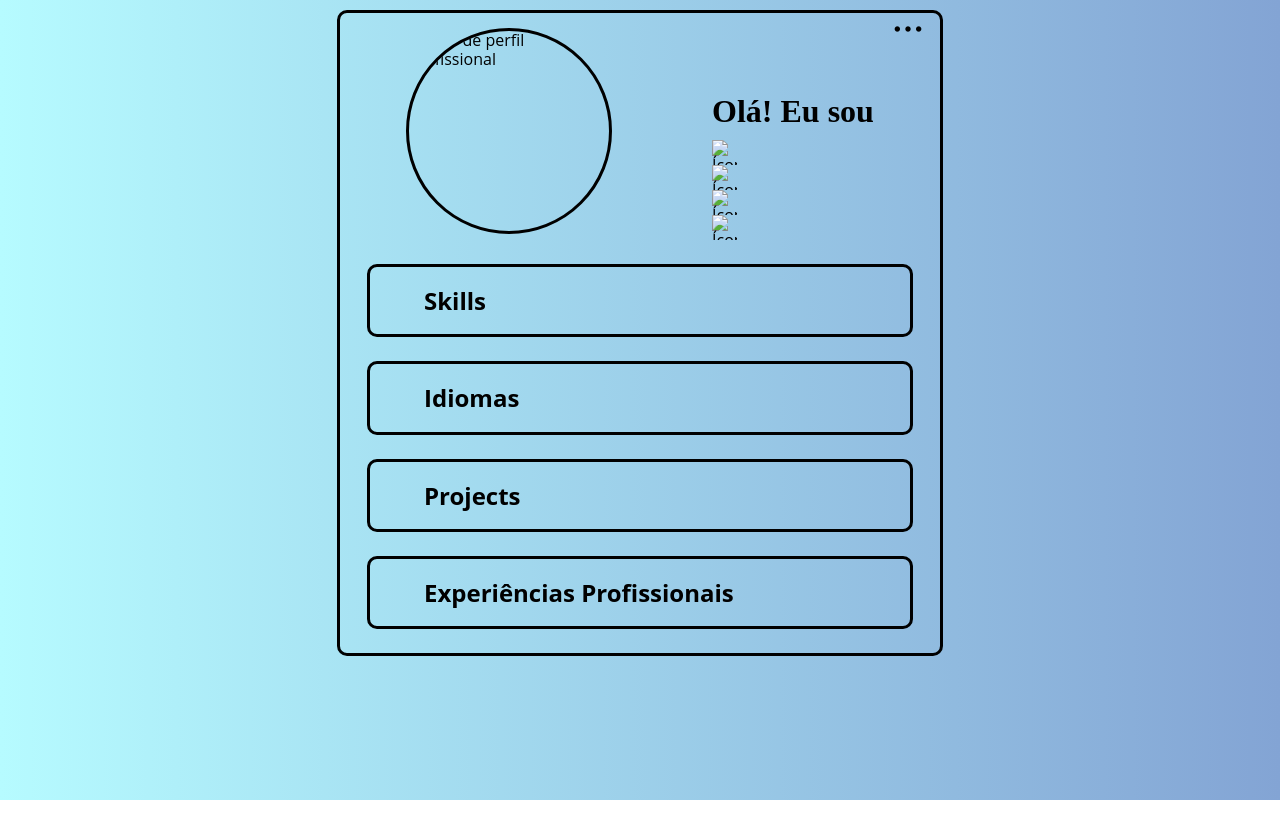
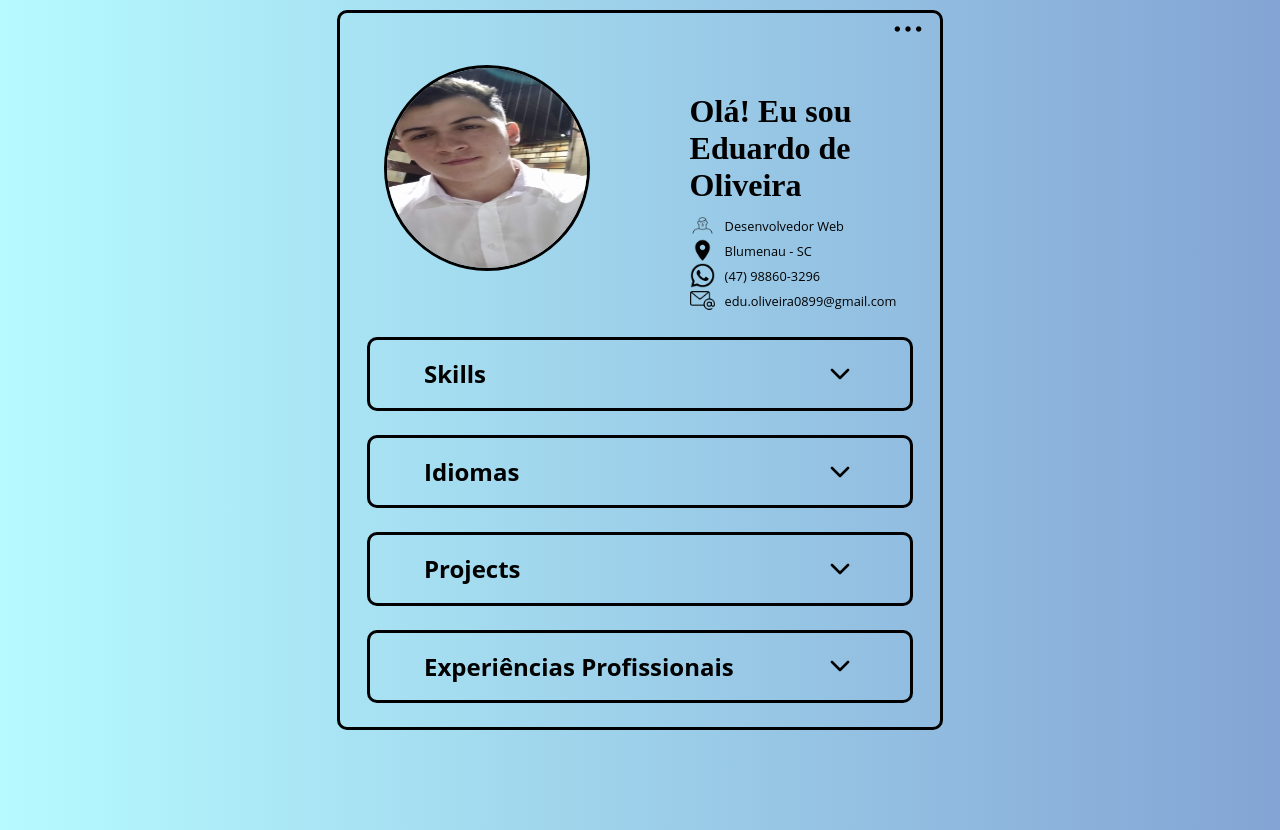
Before and after one commit to EduardoDeOliveira99/Portfolio, a plain HTML site: page index.html in a window 1280 px wide. Before the commit the page ends 800 px from the top, so only its background shows below. Drawn offline with nearby package versions, Linux system fonts and the light colour scheme; no server answers; files whose address does not match are found by name; a web font is replaced by a local one.

Commit message:
add header and skills key values by API

```diff
--- a/assets/css/body__modal.css
+++ b/assets/css/body__modal.css
@@ -40,7 +40,7 @@
     background-color: transparent;
     height: 2rem;
     width: 2rem;
-    background-image: url("/Portfolio/images/down-chevron.png");
+    background-image: url("/Portfolio/data/images/down-chevron.png");
     background-size: cover;
     cursor: pointer;
     transition: .2s;
--- a/assets/css/header.css
+++ b/assets/css/header.css
@@ -42,12 +42,12 @@
     display: flex;
     gap: 10px;
     margin: 0;
+    align-items: center;
 }
 
 .list__item__icon{
     max-width: 25px;
     max-height: 25px;
-    align-self: center;
 }
 .list__item__text{
     font-size: .8rem;
--- a/assets/js/api.js
+++ b/assets/js/api.js
@@ -1,4 +1,4 @@
-const url = "https://raw.githubusercontent.com/digitalinnovationone/js-developer-portfolio/main/data/profile.json"
+const url = "https://raw.githubusercontent.com/EduardoDeOliveira99/Portfolio/main/data/profile.json"
 
 function getProfileData() {
     return fetch(url)
--- a/assets/js/main.js
+++ b/assets/js/main.js
@@ -2,13 +2,46 @@
 (async () => {
     const profileData = await getProfileData();
 
-
-    function convertProfileData (getProfileData){
+    function insertHeaderContent () {
 
         const name = profileData.name;
         const job = profileData.job;
         const location = profileData.location;
         const phone = profileData.phone;
+        const email = profileData.email;
+
+        document.querySelector("#name").textContent = name;
+        document.querySelector("#job").textContent = job;
+        document.querySelector("#location").textContent = location;
+        document.querySelector("#phone").textContent = phone;
+        document.querySelector("#phone").href = `tel: ${phone}`;
+        document.querySelector("#email").textContent = email;
+        document.querySelector("#email").href = `mailto: ${email}`;
+
+
     }
 
+    insertHeaderContent()
+
+    function insertSkillsContent () {
+
+        const hardSkillsGrid = document.querySelector(".content__pro-skills__grid");
+        const hardSkills = profileData.skills.hardSkills;
+
+        hardSkills.map((i) => {
+            return hardSkillsGrid.innerHTML += `<img class="pro-skills__grid__icon"
+            src="${i.logo}" alt="${i.name}">`
+        })
+
+        const softSkillsGrid = document.querySelector(".content__skills__list");
+        const softSkills = profileData.skills.softSkills;
+
+        softSkills.map((value) => {
+            return softSkillsGrid.innerHTML += `<li class="content__skills__list-item">
+            ${value}</li>`
+        })
+    }
+    insertSkillsContent()
+
+
 })()
--- a/data/profile.json
+++ b/data/profile.json
@@ -25,11 +25,11 @@
         }
       ],
       "softSkills": [
-        "Empatia",
-        "Liderança",
+        "Boa comunicação<",
         "Trabalho em equipe",
-        "Flexibilidade",
-        "Organização"
+        "Autodidatismo",
+        "Bom raciocínio lógico",
+        ">Comprometimento profissional"
       ]
     },
     "languages": [
--- a/index.html
+++ b/index.html
@@ -29,7 +29,7 @@
       <header class="header">
         <img
           class="header__image"
-          src="/Portfolio/images/foto Eduardo.jpg"
+          src="/Portfolio/data/images/foto Eduardo.jpg"
           alt="Foto de perfil profissional"
         />
         <div class="header__right">
@@ -38,7 +38,7 @@
             <li class="header__list__item">
               <img
                 class="list__item__icon"
-                src="/Portfolio/images/pessoa.png"
+                src="/Portfolio/data/images/pessoa.png"
                 alt="Ícone de pessoa"
               />
               <p class="list__item__text" id="job"></p>
@@ -46,7 +46,7 @@
             <li class="header__list__item">
               <img
                 class="list__item__icon"
-                src="/Portfolio/images/local.png"
+                src="/Portfolio/data/images/local.png"
                 alt="Íconde de localização"
               />
               <p class="list__item__text" id="location"></p>
@@ -54,21 +54,21 @@
             <li class="header__list__item">
               <img
                 class="list__item__icon"
-                src="/Portfolio/images/whatsapp.png"
+                src="/Portfolio/data/images/whatsapp.png"
                 alt="Ícone do app whatsapp"
               />
-              <p class="list__item__text" id="phone">
-                <a href=""></a>
+              <p class="list__item__text" >
+                <a href="" id="phone"></a>
               </p>
             </li>
             <li class="header__list__item">
               <img
                 class="list__item__icon"
-                src="/Portfolio/images/o-email.png"
+                src="/Portfolio/data/images/o-email.png"
                 alt="Ícone de email"
               />
-              <p class="list__item__text" id="email">
-                <a href=""></a>
+              <p class="list__item__text" >
+                <a href="" id="email"></a>
               </p>
             </li>
           </ul>
@@ -83,20 +83,13 @@
             <div class="modal__content__pro-skills">
                 <h3>Ferramentas:</h3>
                 <div class="content__pro-skills__grid">
-                    <img class="pro-skills__grid__icon" src="" alt="">
-                    <img class="pro-skills__grid__icon" src="" alt="">
-                    <img class="pro-skills__grid__icon" src="" alt="">
-                    <img class="pro-skills__grid__icon" src="" alt="">
+
                 </div>
             </div>
             <div class="modal__content__skills">
                 <h3>Habilidades Pessoais:</h3>
                 <ul class="content__skills__list">
-                    <li class="content__skills__list-item">Boa comunicação</li>
-                    <li class="content__skills__list-item">Trabalho em equipe</li>
-                    <li class="content__skills__list-item">Autodidatismo</li>
-                    <li class="content__skills__list-item">Bom raciocínio lógico</li>
-                    <li class="content__skills__list-item">Comprometimento profissional</li>
+
                 </ul>
             </div>
         </div>
```
